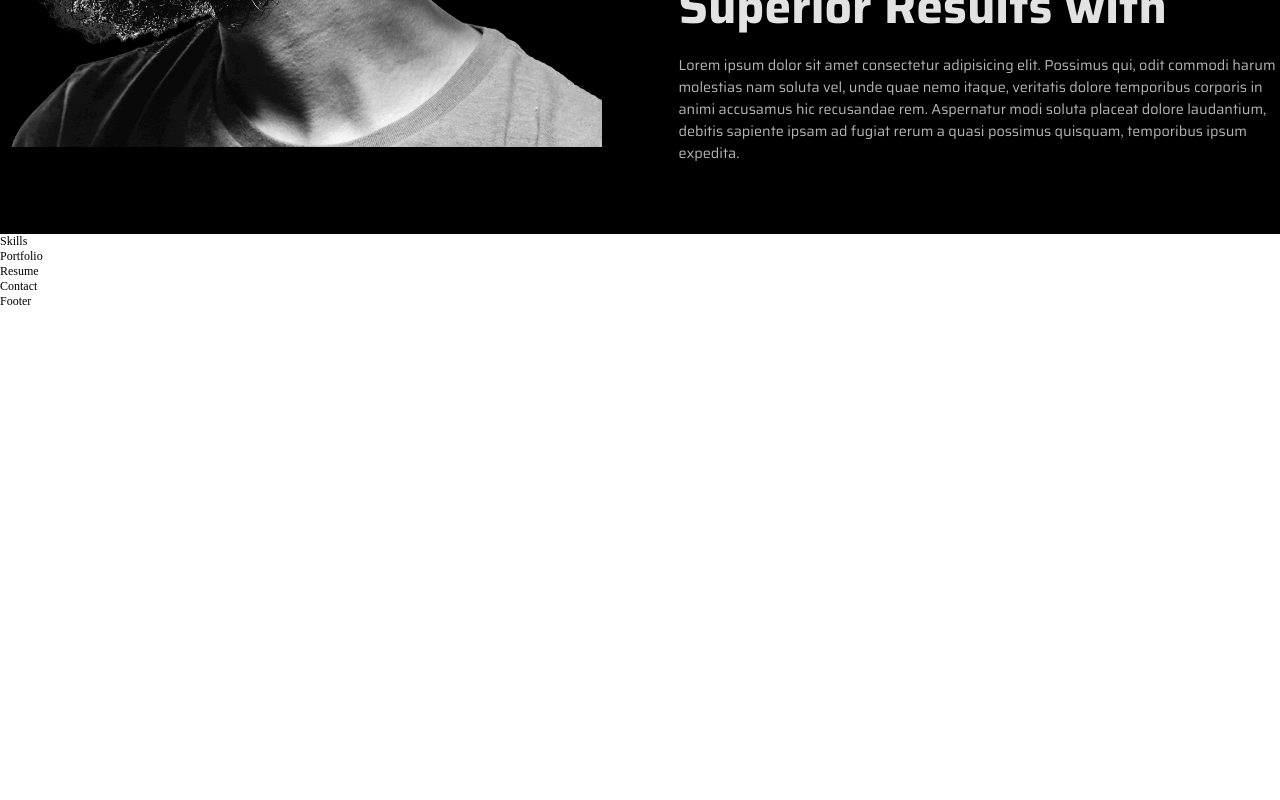
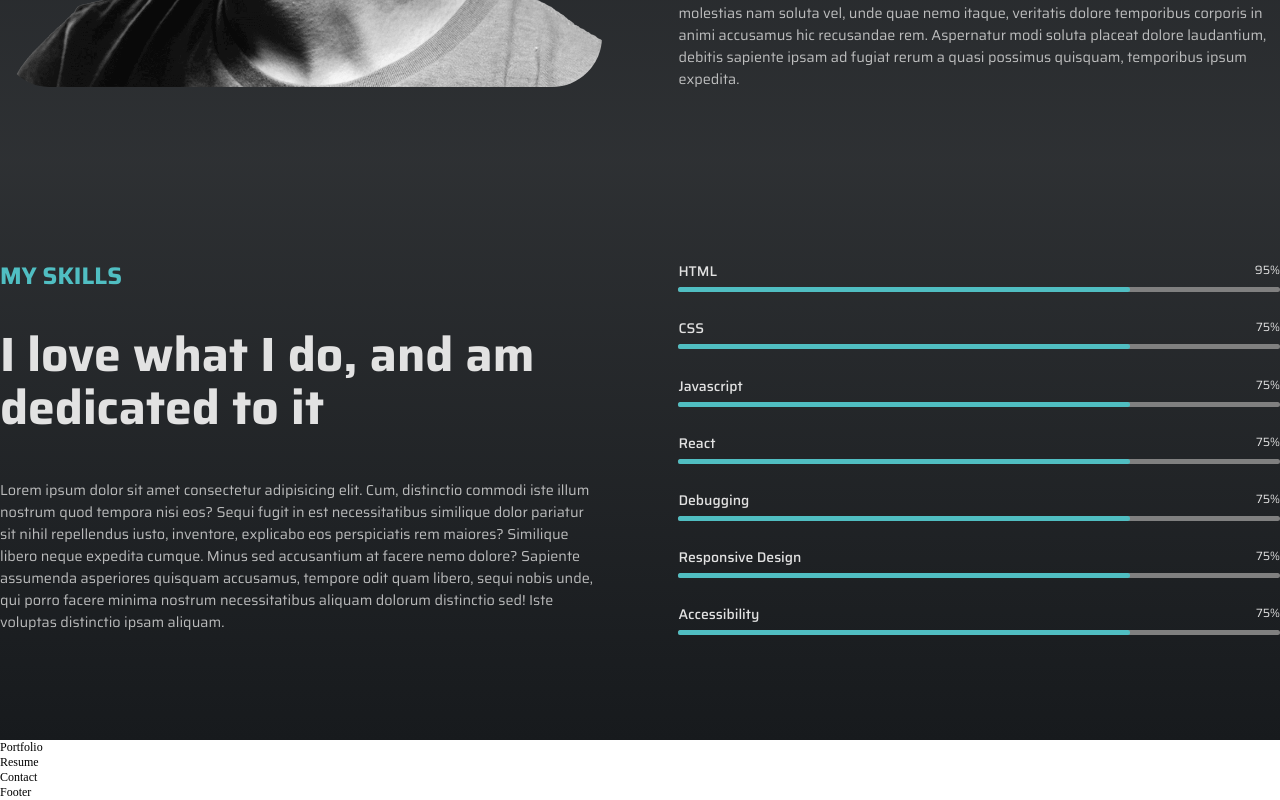
Before and after one commit to grosen-coding/grosen-portfolio, a React (Create React App) app: page / in a window 1280 px wide. Shown: the part 1966-2766 px from the top of the page. Before the commit the page ends 2275 px from the top, so only its background shows below. Built offline with nearby package versions, Linux system fonts and the light colour scheme.

Commit message:
changed backgrounds on sections, finished Skills

```diff
--- a/src/components/Header.jsx
+++ b/src/components/Header.jsx
@@ -37,7 +37,7 @@ const Container = styled.header`
   font-family: var(--font-title);
   /* border: 1px solid red; */
 
-  &:before {
+  /* &:before {
     position: absolute;
     bottom: 0px;
     left: 0;
@@ -46,9 +46,9 @@ const Container = styled.header`
     height: 50%;
     background-image: linear-gradient(rgba(23, 26, 29, 0), rgba(23, 26, 29, 1));
     z-index: 1;
-  }
+  } */
 
-  &:after {
+  /* &:after {
     position: absolute;
     top: 0px;
     left: 0;
@@ -57,7 +57,7 @@ const Container = styled.header`
     height: 50%;
     background-image: linear-gradient(rgba(23, 26, 29, 1), rgba(23, 26, 29, 0));
     z-index: -1;
-  }
+  } */
 `;
 // -------WRAPPER---------
 const Wrap = styled.div`
--- a/src/sections/About.jsx
+++ b/src/sections/About.jsx
@@ -63,11 +63,31 @@ const Container = styled.section`
   height: 100%;
   width: 100%;
   background-color: #000;
-  background-position: center;
-  background-position: cover;
-  background-repeat: no-repeat;
+  position: relative;
+  /* border: 1px solid blue; */
+
+  &:before {
+    content: "";
+    width: 100%;
+    top: -150px;
+    height: 200px;
+    background: linear-gradient(to top, #000, #0003 70%, #0000);
+    position: absolute;
+    z-index: 5;
+  }
+
+  &:after {
+    content: "";
+    width: 100%;
+    height: 100px;
+    background: linear-gradient(to bottom, #000, #0003 70%, #0000);
+    position: absolute;
+  }
+
   font-family: var(--font-title);
   padding: 40px 0;
+  /* border-bottom: 1px solid grey;
+  border-top: 1px solid grey; */
 `;
 
 const AboutWrap = styled.div`
@@ -84,7 +104,7 @@ const AboutTitle = styled.div`
   flex-direction: column;
   justify-content: center;
   align-items: center;
-  padding: 40px 0;
+  padding: 10px 0;
   width: 100%;
 
   h1 {
--- a/src/sections/Skills.jsx
+++ b/src/sections/Skills.jsx
@@ -1,9 +1,210 @@
-import React from 'react'
+import React from "react";
+import styled from "styled-components";
 
 function Skills() {
   return (
-    <div>Skills</div>
-  )
+    <Container id="skills">
+      <Wrap>
+        <div>
+          <Left>
+            <h2>My Skills</h2>
+            <h3>I love what I do, and am dedicated to it</h3>
+            <p>
+              Lorem ipsum dolor sit amet consectetur adipisicing elit. Cum,
+              distinctio commodi iste illum nostrum quod tempora nisi eos? Sequi
+              fugit in est necessitatibus similique dolor pariatur sit nihil
+              repellendus iusto, inventore, explicabo eos perspiciatis rem
+              maiores? Similique libero neque expedita cumque. Minus sed
+              accusantium at facere nemo dolore? Sapiente assumenda asperiores
+              quisquam accusamus, tempore odit quam libero, sequi nobis unde,
+              qui porro facere minima nostrum necessitatibus aliquam dolorum
+              distinctio sed! Iste voluptas distinctio ipsam aliquam.
+            </p>
+          </Left>
+
+          <Right>
+            <MySkills>
+              <SkillWrap>
+                <Skill>
+                  <h3>HTML</h3>
+                  <div id="skill-progress">95%</div>
+                </Skill>
+                <div className="skill-bar" id="skill-bar"></div>
+              </SkillWrap>
+              <SkillWrap>
+                <Skill>
+                  <h3>CSS</h3>
+                  <div id="skill-progress">75%</div>
+                </Skill>
+                <div className="skill-bar" id="skill-bar"></div>
+              </SkillWrap>
+              <SkillWrap>
+                <Skill>
+                  <h3>Javascript</h3>
+                  <div id="skill-progress">75%</div>
+                </Skill>
+                <div className="skill-bar" id="skill-bar"></div>
+              </SkillWrap>
+              <SkillWrap>
+                <Skill>
+                  <h3>React</h3>
+                  <div id="skill-progress">75%</div>
+                </Skill>
+                <div className="skill-bar" id="skill-bar"></div>
+              </SkillWrap>
+              <SkillWrap>
+                <Skill>
+                  <h3>Debugging</h3>
+                  <div id="skill-progress">75%</div>
+                </Skill>
+                <div className="skill-bar" id="skill-bar"></div>
+              </SkillWrap>
+              <SkillWrap>
+                <Skill>
+                  <h3>Responsive Design</h3>
+                  <div id="skill-progress">75%</div>
+                </Skill>
+                <div className="skill-bar" id="skill-bar"></div>
+              </SkillWrap>
+              <SkillWrap>
+                <Skill>
+                  <h3>Accessibility</h3>
+                  <div id="skill-progress">75%</div>
+                </Skill>
+                <div className="skill-bar" id="skill-bar"></div>
+              </SkillWrap>
+            </MySkills>
+          </Right>
+        </div>
+      </Wrap>
+    </Container>
+  );
 }
 
-export default Skills
+export default Skills;
+
+const Container = styled.section`
+  height: 100%;
+  width: 100%;
+  background-image: linear-gradient(rgba(23, 26, 29, 0.9), rgba(23, 26, 29, 1));
+  background-position: center;
+  background-position: cover;
+  background-repeat: no-repeat;
+  font-family: var(--font-title);
+  padding: 40px 0;
+
+  /* border: 1px solid red; */
+  /* &:before {
+    position: absolute;
+    bottom: 0px;
+    left: 0;
+    content: "";
+    width: 100%;
+    height: 50%;
+    background-image: linear-gradient(rgba(23, 26, 29, 0), rgba(23, 26, 29, 1));
+    z-index: 1;
+  }
+
+  &:after {
+    position: absolute;
+    top: 0px;
+    left: 0;
+    content: "";
+    width: 100%;
+    height: 50%;
+    background-image: linear-gradient(rgba(23, 26, 29, 1), rgba(23, 26, 29, 0));
+    z-index: -1;
+  } */
+`;
+
+const Wrap = styled.div`
+  max-width: 100%;
+  width: 1300px;
+  margin: 0 auto;
+  height: 500px;
+  color: #e2e2e2;
+  /* height: auto; */
+  padding: 40px 0;
+  /* border: 1px solid blue; */
+
+  & > div {
+    display: flex;
+    width: 100%;
+    height: 100%;
+    justify-content: space-between;
+  }
+`;
+
+const Left = styled.div`
+  width: 47%;
+  height: 100%;
+  display: flex;
+  flex-direction: column;
+  justify-content: space-around;
+  /* border: 1px solid yellow; */
+
+  h2 {
+    font-size: 2rem;
+    color: var(--color-primary);
+    text-transform: uppercase;
+  }
+
+  h3 {
+    font-size: 4rem;
+    line-height: 1.1;
+  }
+
+  p {
+    padding: 10px 0;
+  }
+`;
+
+const Right = styled.div`
+  width: 47%;
+  height: 100%;
+  padding: 20px 0;
+  /* border: 1px solid green; */
+
+  h3 {
+    font-weight: 500;
+  }
+`;
+
+const MySkills = styled.div`
+  height: 100%;
+  width: 100%;
+  display: flex;
+  flex-direction: column;
+  justify-content: space-between;
+`;
+
+const SkillWrap = styled.div`
+  /* height: 10px; */
+  /* border: 1px solid purple; */
+  .skill-bar {
+    height: 5px;
+    width: 100%;
+    background-color: grey;
+    margin: 5px 0;
+    position: relative;
+    border-radius: 3px;
+    margin: 5px 0;
+
+    &:before {
+      content: "";
+      left: 0;
+      top: 0;
+      bottom: 0;
+      width: 75%;
+      position: absolute;
+      background-color: var(--color-primary);
+      border-radius: 3px;
+    }
+  }
+`;
+
+const Skill = styled.div`
+  display: flex;
+  width: 100%;
+  justify-content: space-between;
+`;
--- a/src/sections/WhatIDo.jsx
+++ b/src/sections/WhatIDo.jsx
@@ -28,7 +28,7 @@ function WhatIDo() {
             </p>
             <div></div>
             <h2>Why Work With Me</h2>
-            <h3>Superior Results with </h3>
+            <h3>Superior Results with Top User Experience</h3>
             <p>
               Lorem ipsum dolor sit amet consectetur adipisicing elit. Possimus
               qui, odit commodi harum molestias nam soluta vel, unde quae nemo
@@ -49,7 +49,7 @@ export default WhatIDo;
 const Container = styled.section`
   height: 100%;
   width: 100%;
-  background-color: #000;
+  background-image: linear-gradient(rgba(23, 26, 29, 1), rgba(23, 26, 29, 0.9));
   background-position: center;
   background-position: cover;
   background-repeat: no-repeat;
@@ -82,6 +82,7 @@ const ImgWrap = styled.div`
 
   img {
     width: 100%;
+    border-radius: 50px;
   }
 `;
 
@@ -123,6 +124,7 @@ const Right = styled.div`
 
   h3 {
     font-size: 4rem;
+    line-height: 1.1;
   }
 
   p {
```
